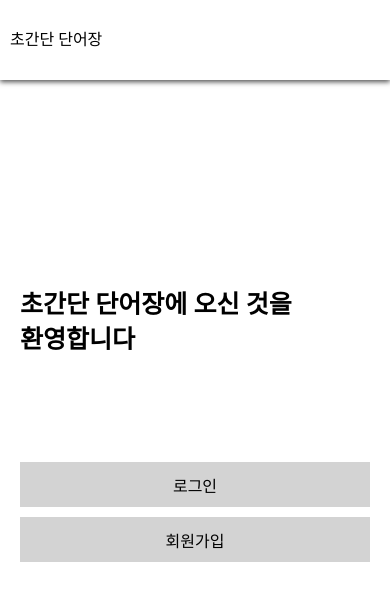
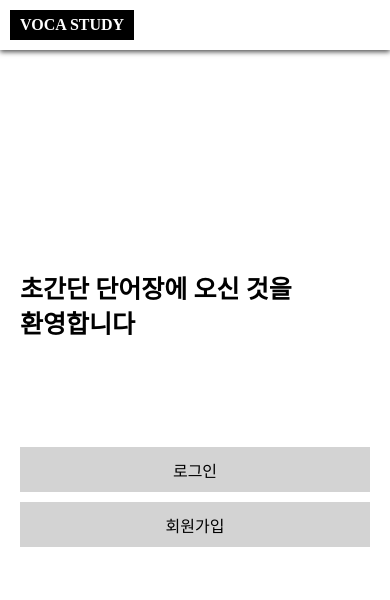
Before and after one commit to CSH111/voca_study_app, a React (Create React App) app in the folder client/: page / in a window 390 px wide. Shown: the top 600 px of the page. Built offline with nearby package versions, Linux system fonts and the light colour scheme; no server answers.

Commit message:
feat: 헤더 반응형 설정

```diff
--- a/client/src/App.css
+++ b/client/src/App.css
@@ -10,5 +10,5 @@
 }
 a {
   text-decoration: none;
-  color: black;
+  color: inherit;
 }
--- a/client/src/components/Header/Header.js
+++ b/client/src/components/Header/Header.js
@@ -1,3 +1,4 @@
+import { Link } from "react-router-dom";
 import styled from "styled-components";
 
 import { useAuthSeletor, useModal } from "../../context";
@@ -16,7 +17,9 @@ const Header = () => {
 
   return (
     <StyledHeader>
-      <h1>초간단 단어장</h1>
+      <Link to="/">
+        <h1>VOCA STUDY</h1>
+      </Link>
       {user && (
         <div className="user-container">
           <div className="user-name-container">
@@ -36,10 +39,29 @@ const StyledHeader = styled.header`
   justify-content: space-between;
   padding: 5px 10px;
   align-items: center;
-  min-height: 80px;
+  height: 0;
+  min-height: 70px;
   box-shadow: 0px 2px 5px 0px #525252;
   margin-bottom: 10px;
+  @media (max-width: 700px) {
+    min-height: 50px;
+  }
+
   h1 {
+    display: flex;
+    align-items: center;
+    padding: 10px;
+    height: 40px;
+    background-color: black;
+    color: white;
+    font-weight: bold;
+    a {
+      display: block;
+      /* height: 100%; */
+    }
+    @media (max-width: 700px) {
+      height: 30px;
+    }
   }
   .user-container {
     display: flex;
--- a/client/src/components/common/Paper.js
+++ b/client/src/components/common/Paper.js
@@ -69,7 +69,7 @@ const Box = styled.div`
     align-items: center;
   }
 
-  @media (max-width: 800px) {
+  @media (max-width: 700px) {
     box-shadow: ${(p) => !p.isModal && "none"};
     width: ${(p) => (p.isModal ? "90%" : "100%")};
     margin: 0;
--- a/client/src/components/layout/MainLayout.js
+++ b/client/src/components/layout/MainLayout.js
@@ -35,7 +35,7 @@ const Body = styled.div`
   display: flex;
   justify-content: center;
   align-items: center;
-  @media (max-width: 800px) {
+  @media (max-width: 700px) {
     width: 100%;
   }
 `;
```
